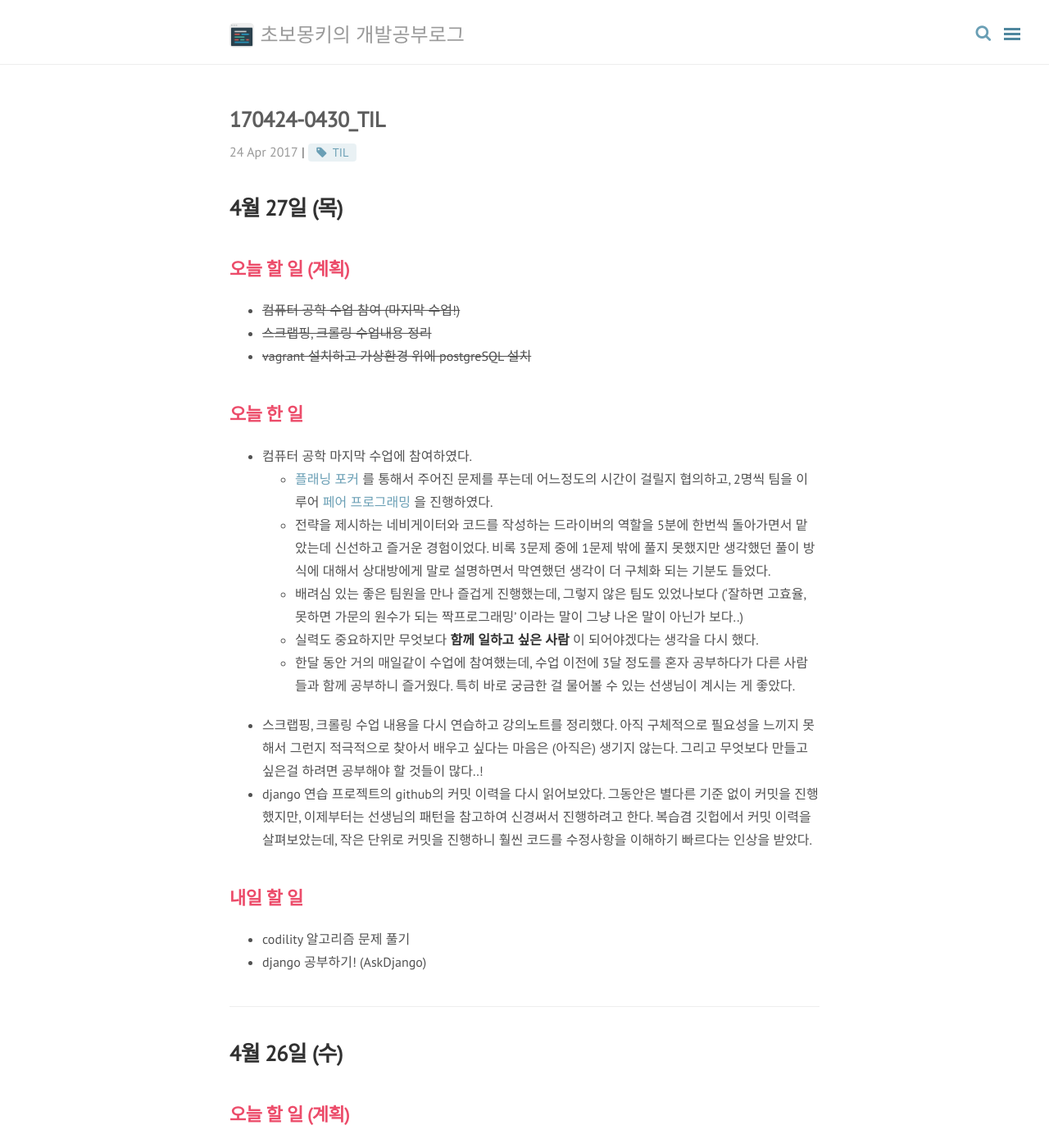
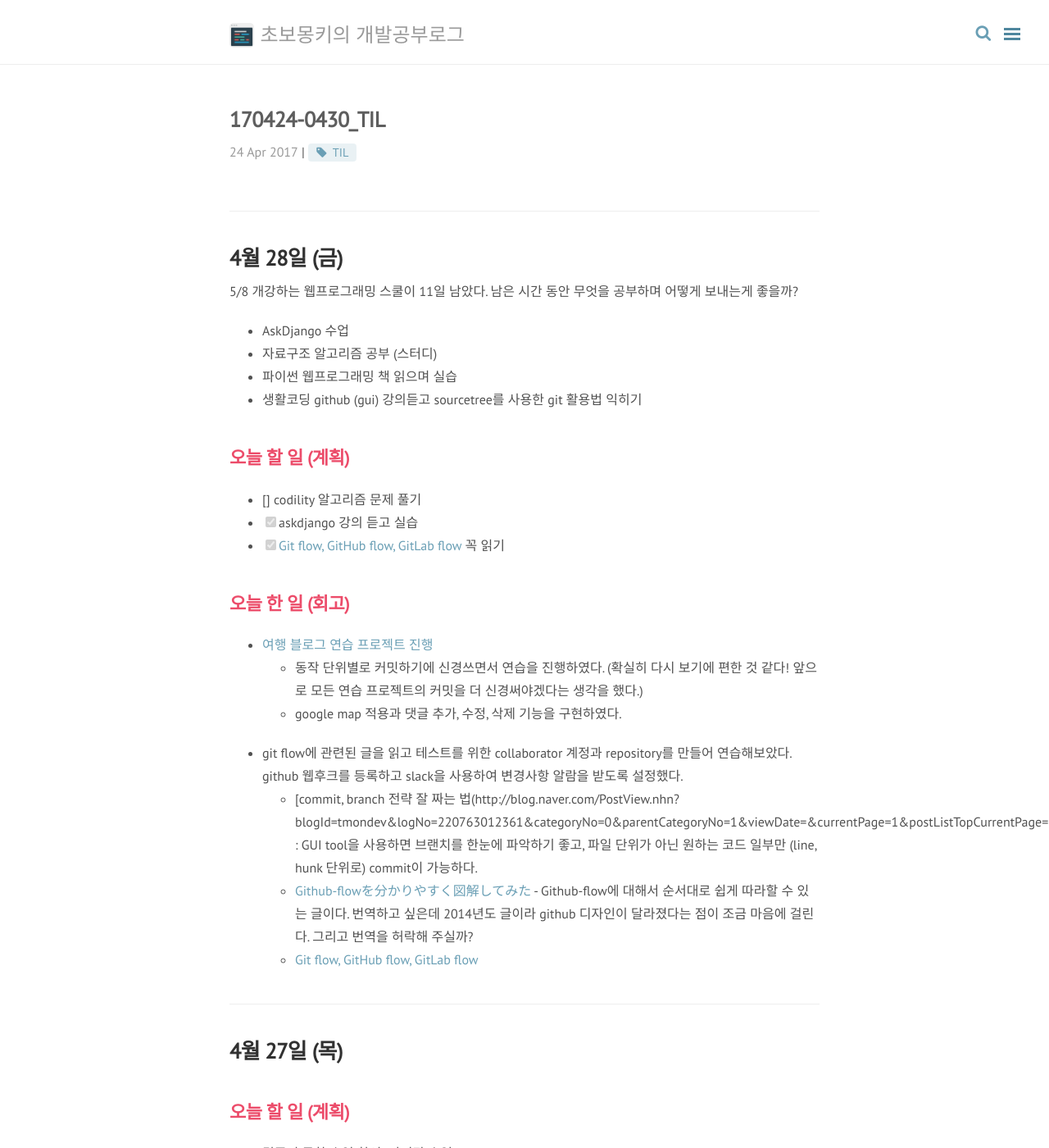
Before and after one commit to karlbishnu/.github.io, a Jekyll site: the page built from _posts/TIL(Today I Learned)/2017-04-24-04-30-TIL.md, in a window 1280 px wide and 1400 px high. Shown: the whole window at 82% size. Built offline with Jekyll 4.4.1, drawn with Linux system fonts in a browser that asks for light colours; nearby versions of some CDN libraries; comment, search, counter and statistics services are not loaded.

Commit message:
add blog post

```diff
--- a/_posts/TIL(Today I Learned)/2017-04-24-04-30-TIL.md
+++ b/_posts/TIL(Today I Learned)/2017-04-24-04-30-TIL.md
@@ -6,6 +6,36 @@ permalink: /til/:year/:month/:day/:title/
 tags: [TIL]
 comments: true
 ---
+
+
+
+---
+# 4월 28일 (금)
+5/8 개강하는 웹프로그래밍 스쿨이 11일 남았다. 남은 시간 동안 무엇을 공부하며 어떻게 보내는게 좋을까?
+
+- AskDjango 수업
+- 자료구조 알고리즘 공부 (스터디)
+- 파이썬 웹프로그래밍 책 읽으며 실습
+- 생활코딩 github (gui) 강의듣고 sourcetree를 사용한 git 활용법 익히기
+
+## 오늘 할 일 (계획)
+- [] codility 알고리즘 문제 풀기
+- [x] askdjango 강의 듣고 실습
+- [x] [Git flow, GitHub flow, GitLab flow](https://ujuc.github.io/2015/12/16/git-flow-github-flow-gitlab-flow/) 꼭 읽기
+
+## 오늘 한 일 (회고)
+- [여행 블로그 연습 프로젝트 진행](https://github.com/wayhome25/django_travel_blog)
+  - 동작 단위별로 커밋하기에 신경쓰면서 연습을 진행하였다.
+   (확실히 다시 보기에 편한 것 같다! 앞으로 모든 연습 프로젝트의 커밋을 더 신경써야겠다는 생각을 했다.)
+  - google map 적용과 댓글 추가, 수정, 삭제 기능을 구현하였다.
+- git flow에 관련된 글을 읽고 테스트를 위한 collaborator 계정과 repository를 만들어 연습해보았다. github 웹후크를 등록하고 slack을 사용하여 변경사항 알람을 받도록 설정했다.
+  - [commit, branch 전략 잘 짜는 법(http://blog.naver.com/PostView.nhn?blogId=tmondev&logNo=220763012361&categoryNo=0&parentCategoryNo=1&viewDate=&currentPage=1&postListTopCurrentPage=1&from=postView) : GUI tool을 사용하면 브랜치를 한눈에 파악하기 좋고, 파일 단위가 아닌 원하는 코드 일부만 (line, hunk 단위로) commit이 가능하다.
+  - [Github-flowを分かりやすく図解してみた](https://b.pyar.bz/blog/2014/01/22/github-flow/#github-flow) - Github-flow에 대해서 순서대로 쉽게 따라할 수 있는 글이다. 번역하고 싶은데 2014년도 글이라 github 디자인이 달라졌다는 점이 조금 마음에 걸린다. 그리고 번역을 허락해 주실까?
+  - [Git flow, GitHub flow, GitLab flow](https://ujuc.github.io/2015/12/16/git-flow-github-flow-gitlab-flow/)
+
+
+---
+
 # 4월 27일 (목)
 ## 오늘 할 일 (계획)
 - ~~컴퓨터 공학 수업 참여 (마지막 수업!)~~
```
Also changed, not shown: _posts/etc/2017-03-30-heroku-why-slow.md (+12 -4 lines), _posts/python/2017-04-24-socket-chat.md (renamed from _posts/Django/2017-04-24-socket-chat.md, +1 -1 lines), about.md (+1 -1 lines), search.html (+4 -4 lines).
